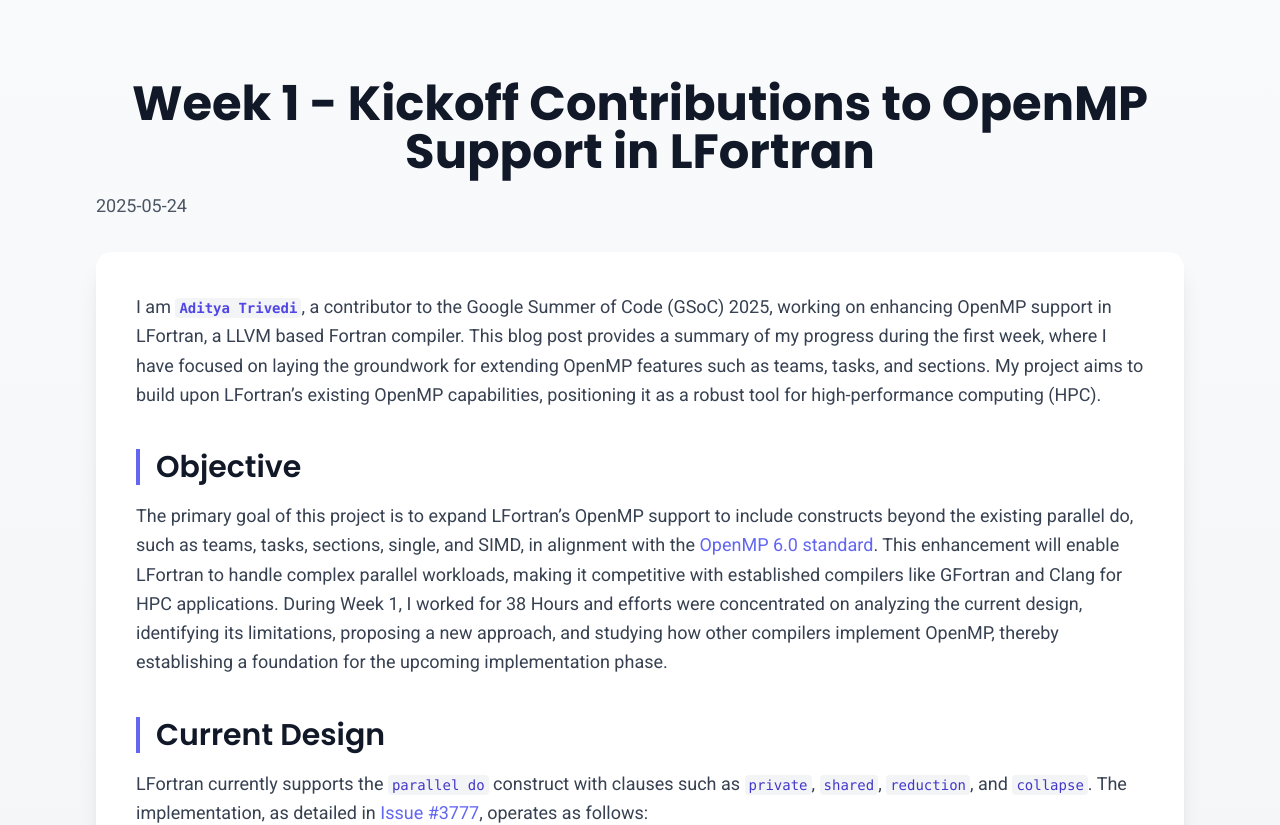
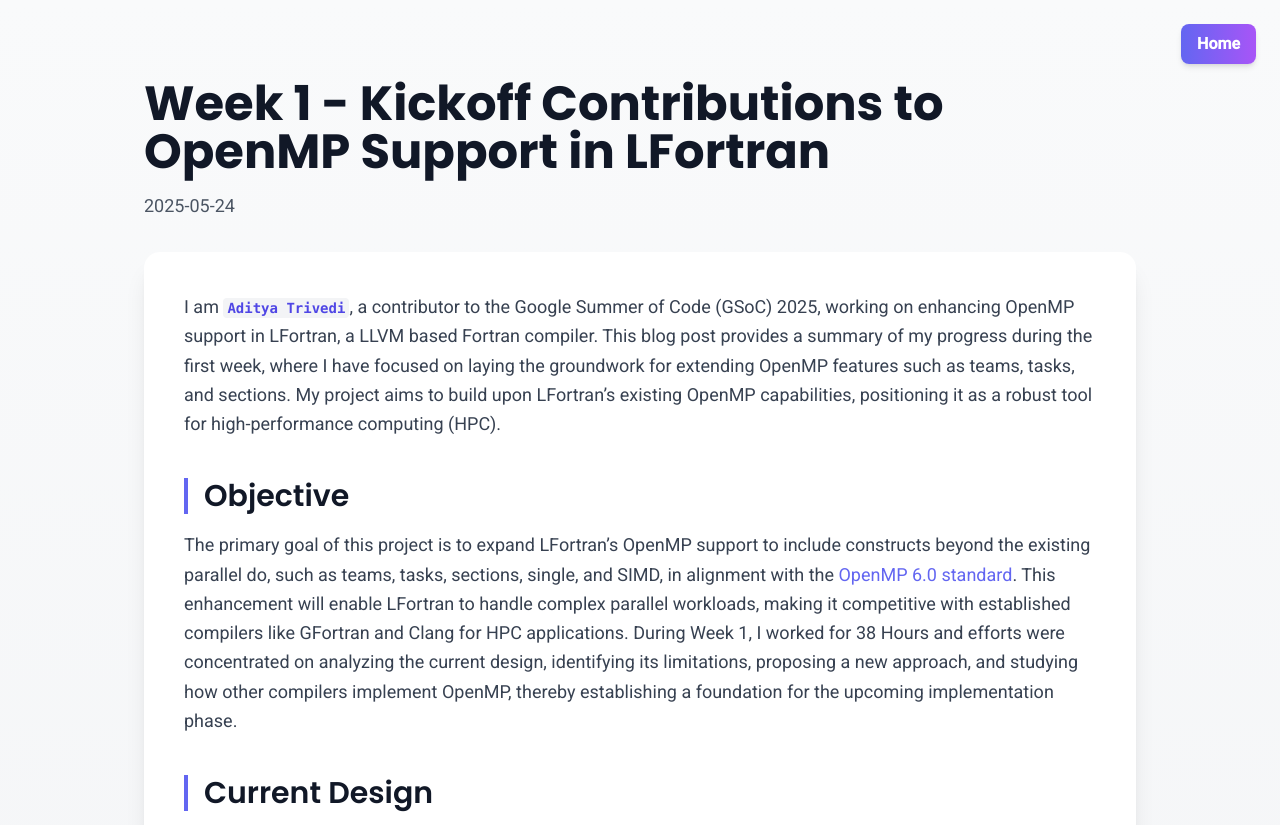
Before and after one commit to adit4443ya/gsoc-blogs, a Next.js app: page /posts/week-1 in a window 1280 px wide. Shown: the top 825 px of the page. Built offline with nearby package versions, Linux system fonts and the light colour scheme.

Commit message:
Fix typo and add home button in blogpage

```diff
--- a/src/components/PostClient.tsx
+++ b/src/components/PostClient.tsx
@@ -6,8 +6,9 @@
 import Week2Post from "./Week2Post";
 import Week3Post from "./Week3Post";
 import Week4Post from "./Week4Post";
+import Week6Post from "./Week6Post";
+import Link from "next/link";
 import Week5Post from "./Week5Post";
-import Week6Post from "./Week6Post";
 
 const MotionDiv = motion.div as React.ComponentType<HTMLMotionProps<"div"> & React.HTMLAttributes<HTMLDivElement>>;
 const MotionH1 = motion.h1 as React.ComponentType<HTMLMotionProps<"h1"> & React.HTMLAttributes<HTMLHeadingElement>>;
@@ -26,14 +27,19 @@
       initial={{ opacity: 0 }}
       animate={{ opacity: 1 }}
       transition={{ duration: 0.8 }}
-      className="min-h-screen bg-gradient-to-b from-gray-50 to-gray-200 dark:from-gray-900 dark:to-gray-800 py-20"
+      className="min-h-screen bg-gradient-to-b from-gray-50 to-gray-200 dark:from-gray-900 dark:to-gray-800 py-20 relative"
     >
-      <div className="max-w-6xl mx-auto px-2 md:px-8">
+      <div className="max-w-5xl mx-auto px-4">
+        {/* Home Button in Top-Right Corner */}
+        <Link href="/" className="absolute top-6 right-6 bg-gradient-to-r from-indigo-500 to-purple-500 text-white font-semibold py-2 px-4 rounded-lg shadow-md hover:from-indigo-600 hover:to-purple-600 transition duration-300 z-10">
+          Home
+        </Link>
+
         <MotionH1
           initial={{ opacity: 0, y: -20 }}
           animate={{ opacity: 1, y: 0 }}
           transition={{ delay: 0.2, duration: 0.5 }}
-          className="text-4xl md:text-5xl font-bold mb-4 text-gray-900 dark:text-gray-100 text-center"
+          className="text-4xl md:text-5xl font-bold mb-4 text-gray-900 dark:text-gray-100"
         >
           {title}
         </MotionH1>
@@ -49,7 +55,7 @@
           initial={{ opacity: 0 }}
           animate={{ opacity: 1 }}
           transition={{ delay: 0.4, duration: 0.5 }}
-          className="bg-white dark:bg-gray-800 p-10 rounded-2xl shadow-xl w-full"
+          className="bg-white dark:bg-gray-800 p-10 rounded-2xl shadow-xl"
         >
           {slug === "week-1" ? (
             <Week1Post />
--- a/src/components/Week4Post.tsx
+++ b/src/components/Week4Post.tsx
@@ -260,7 +260,7 @@
       {/* Example Section */}
       <div>
         <h2 className="text-3xl font-semibold text-gray-900 dark:text-gray-100 mt-10 mb-4 border-l-4 border-indigo-500 pl-4">
-          Example: <code className="font-semibold text-indigo-600 dark:text-indigo-400">Sections</code> and <code className="font-semibold text-indigo-600 dark:text-indigo-400">Reduction</code> Constructs
+          Example: Sections and Reduction Constructs
         </h2>
         <p className="text-lg text-gray-700 dark:text-gray-300 leading-relaxed">
           To demonstrate the new implementations, consider the following MREs from PR <a href="https://github.com/lfortran/lfortran/pull/7619" className="text-indigo-500 dark:text-indigo-400 hover:underline">#7619</a>. The first example tests the bug fix for the <code className="font-semibold text-indigo-600 dark:text-indigo-400">reduction</code> clause in a standalone <code className="font-semibold text-indigo-600 dark:text-indigo-400">parallel</code> construct:
```
